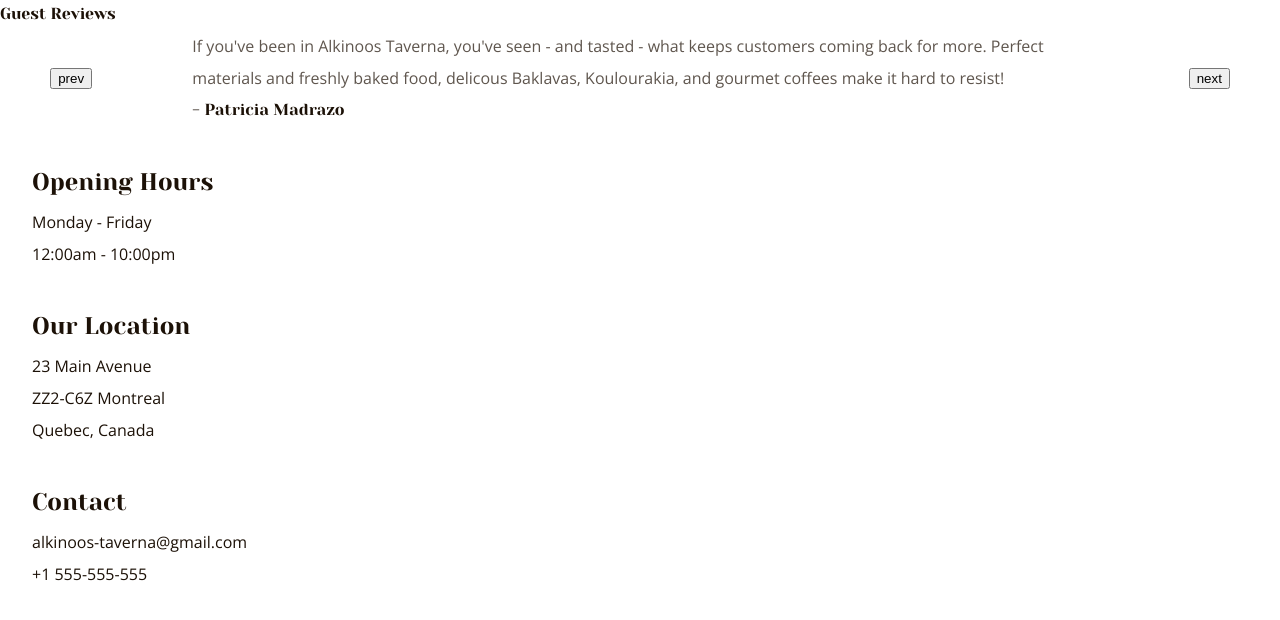
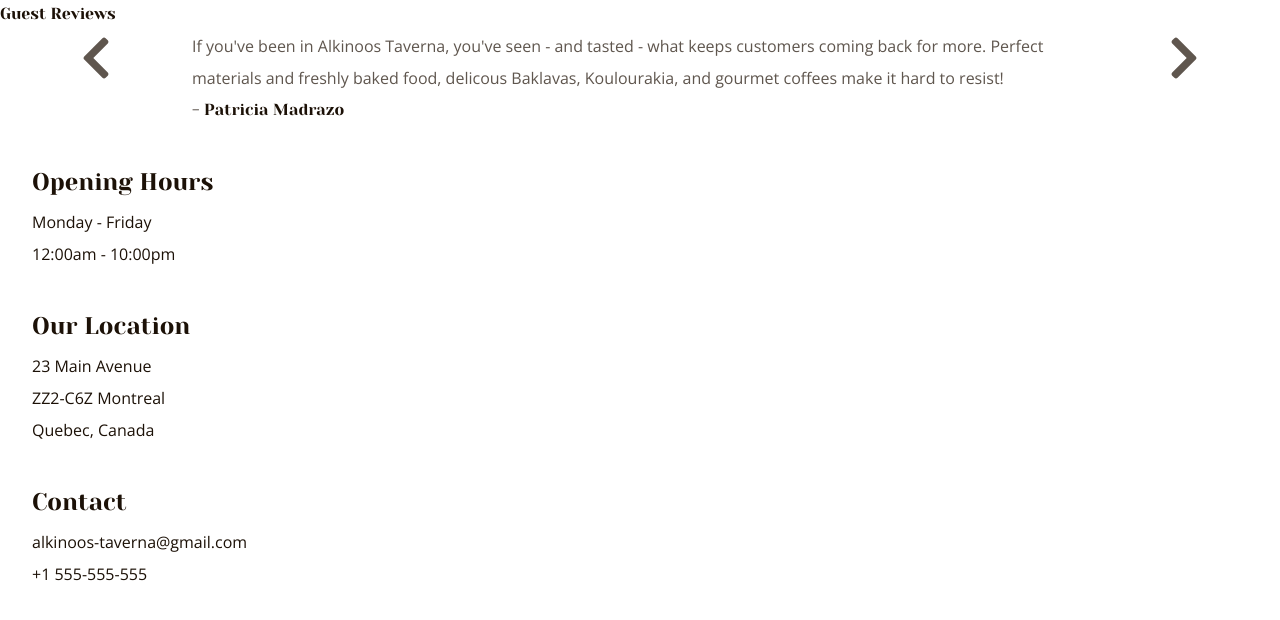
Before and after one commit to MatthewViens/beet-and-turnip, a Gatsby site: page / in a window 1280 px wide. Shown: the part 5342-5962 px from the top of the page. Built offline with nearby package versions, Linux system fonts and the light colour scheme; Gatsby itself is replaced by a stand-in of ours.

Commit message:
Add fontawesome, finish carousel

```diff
--- a/gatsby-config.js
+++ b/gatsby-config.js
@@ -10,6 +10,7 @@ module.exports = {
     'gatsby-plugin-sass',
     'gatsby-transformer-sharp',
     'gatsby-plugin-sharp',
+    'gatsby-plugin-fontawesome-css',
     {
       resolve: 'gatsby-plugin-prefetch-google-fonts',
       options: {
--- a/package.json
+++ b/package.json
@@ -14,8 +14,12 @@
     "test": "echo \"Write tests! -> https://gatsby.dev/unit-testing\" && exit 1"
   },
   "dependencies": {
+    "@fortawesome/fontawesome-svg-core": "^1.2.31",
+    "@fortawesome/free-solid-svg-icons": "^5.15.0",
+    "@fortawesome/react-fontawesome": "^0.1.11",
     "gatsby": "^2.24.54",
     "gatsby-image": "^2.4.18",
+    "gatsby-plugin-fontawesome-css": "^1.0.0",
     "gatsby-plugin-prefetch-google-fonts": "^1.4.3",
     "gatsby-plugin-sass": "^2.3.13",
     "gatsby-plugin-sharp": "^2.6.36",
--- a/src/components/carousel.js
+++ b/src/components/carousel.js
@@ -1,4 +1,7 @@
 import React, { useState } from 'react';
+import { FontAwesomeIcon } from '@fortawesome/react-fontawesome'
+import { faChevronLeft, faChevronRight} from '@fortawesome/free-solid-svg-icons'
+
 const reviews = [
   {
     review: `If you've been in Alkinoos Taverna, you've seen - and tasted - what keeps customers
@@ -41,7 +44,7 @@ const Carousel = (props) => {
   const containerStyles = {
     display: "flex",
     justifyContent: "space-around",
-    alignItems: "center",
+    alignItems: "stretch",
   }
 
   const contentStyles = {
@@ -50,17 +53,33 @@ const Carousel = (props) => {
     flexDirection: "column"
   }
 
+  const arrowStyles = {
+    width: "15%",
+    display: "flex",
+    justifyContent: "center",
+    alignItems: "center",
+    marginBottom: "40px"
+  }
+
+  // const chevron = {
+  //   height: "100%"
+  // }
+
 
   return (
     <div>
       <h2>{props.title}</h2>
       <div style={containerStyles}>
-        <button onClick={() => handlePrevious()}> prev </button>
+        <div style={arrowStyles} onClick={() => handlePrevious()}>
+          <FontAwesomeIcon icon={faChevronLeft} size="3x" />
+        </div>
         <div style={contentStyles}>
           <p>{review.review}</p>
           <h3>- {review.author}</h3>
         </div>
-        <button onClick={() => handleNext()}> next </button>
+        <div style={arrowStyles} onClick={() => handleNext()}>
+          <FontAwesomeIcon icon={faChevronRight} size="3x"  />
+        </div>
       </div>
     </div>
   )
```
Also changed, not shown: 1 other file.
